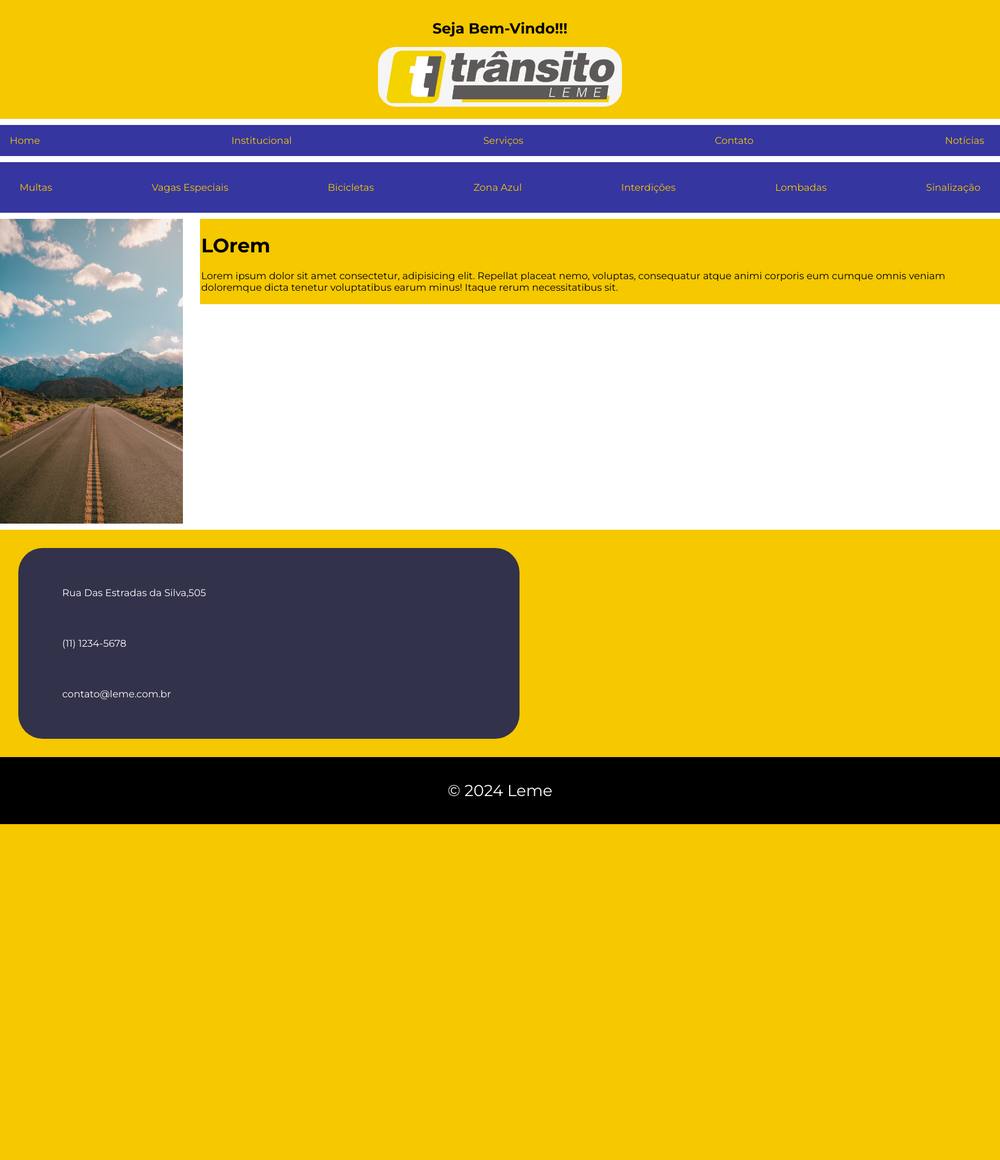
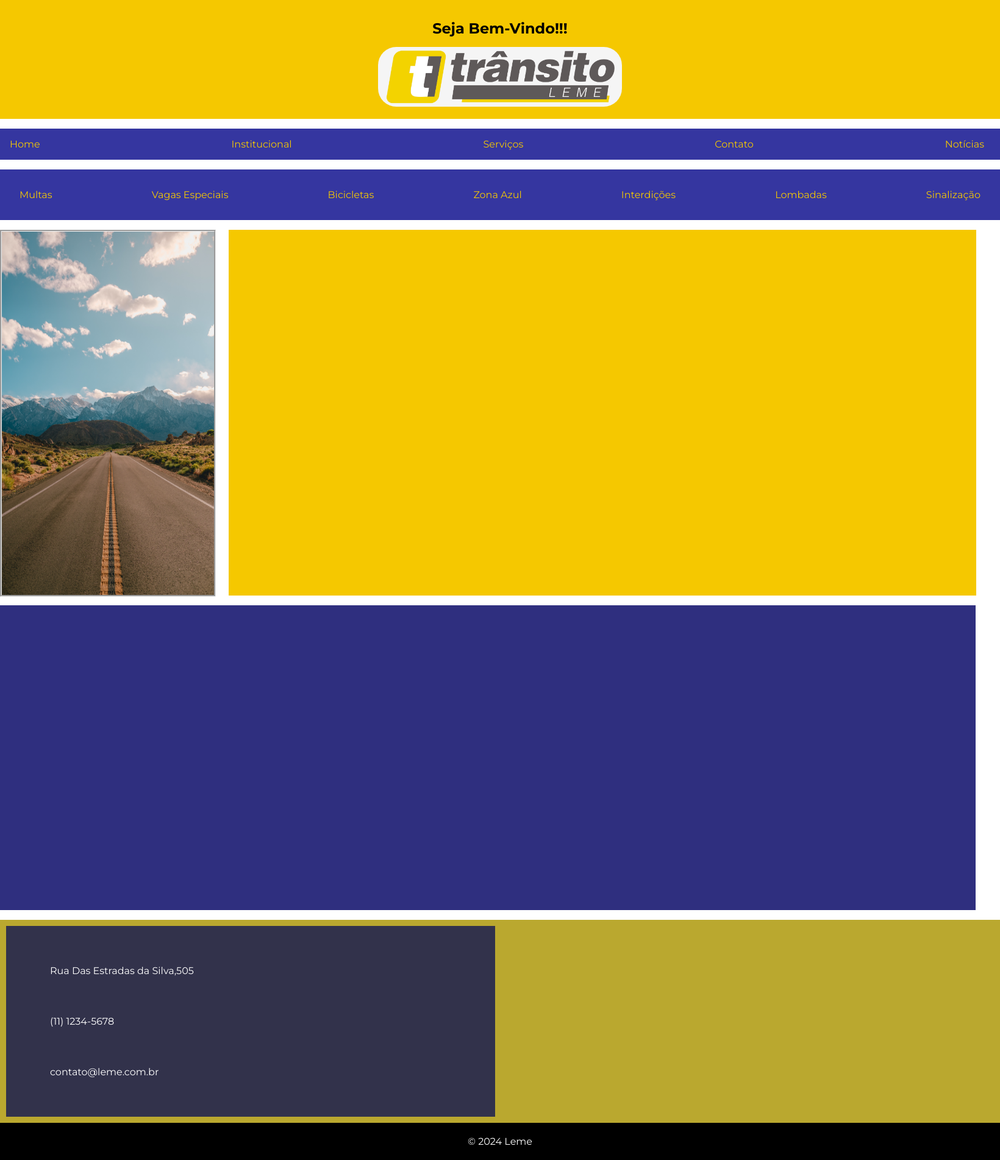
Before and after one commit to Malihgno616/portfolio-transito, a PHP site: page / in a window 1640 px wide. Shown: the whole page at 61% size. Before the commit the page ends 1352 px from the top, so only its background shows below. Run offline with PHP 8.4, Linux system fonts and the light colour scheme.

Commit message:
Add: Sections

```diff
--- a/index.html
+++ b/index.html
@@ -44,17 +44,19 @@
       </div>
     </nav>
 
-    <aside>
-      <div class="img-esquerda">
-      </div>
-    </aside>
+    <main>
+      <aside>
+        <div class="img-esquerda">
+        </div>
+      </aside>
+      <section class="sec1">
+        <p></p>
+      </section>
+      <section class="sec2">
+        <p></p>
+      </section>
+    </main>
 
-    <main class="borda-direita">
-      <div >
-        <h1>LOrem</h1>
-        <p>Lorem ipsum dolor sit amet consectetur, adipisicing elit. Repellat placeat nemo, voluptas, consequatur atque animi corporis eum cumque omnis veniam doloremque dicta tenetur voluptatibus earum minus! Itaque rerum necessitatibus sit.</p>
-      </div>
-    </main>
 
     <footer class="rodape">
       <div>
--- a/style.css
+++ b/style.css
@@ -52,7 +52,7 @@ body {
   background-color: #3536A0;
   padding: 1rem;
   text-align: center;
-  margin-top: 10px;
+  margin-top: 1rem;
 
 }
 
@@ -93,7 +93,7 @@ body {
   background-color: #3536A0;
   padding: 2rem;
   text-align: center;
-  margin-top: 10px;
+  margin-top: 1rem;
 }
 
 .menu2 ul {
@@ -120,7 +120,6 @@ body {
   border-radius: 20px;
 }
 
-
 /*Linhas para tornar o menu responsivo*/
 @media (max-width: 768px){
   .menu2 ul {
@@ -133,37 +132,46 @@ body {
 }
 
 .img-esquerda {
-  margin-top: 10px ;
+  margin-top: 1rem ;
   padding-right: 300px;
   padding-bottom: 500px;
   margin-right: 1500px;
+  width: 3rem;
+  height: 6rem;
   background-image: url("/images/estradavert.png");
   background-size: 100% 100%;
-  justify-content: center;
-
+  border-style: groove;
 }
 
-.borda-direita {
-  margin-left: 20%;
-  margin-top: -500px;
-  margin-bottom: 200px;
-  border: 2px solid #F5C800 ;
+.sec1 {
   background-color: #F5C800;
+  width: 76.6rem;
+  height: 600px;
+  margin-top: -618px;
+  margin-left: 375px;
+}
+
+.sec2 {
+  background-color: #2F2F7F;
+  width: 100rem;
+  height: 500px;
+  margin-top: 1rem;
+  margin-left: 0;
 }
 
 .rodape {
-  background-color:#F5C800;
-  padding: 30px;
-  margin-top: 370px;
-
+  margin-top: 1rem;
+  background-color:#BAA82F;
+  padding: 10px;
+  display: grid;
+  grid-template-columns: repeat(2, 1fr);
+  gap: 1rem;
 }
 
 .rodape div {
   text-align: left;
   background-color: #32324B;
   padding: 1em;
-  width: 50%;
-  border-radius: 40px;
 }
 
 .rodape ul li {
@@ -182,11 +190,11 @@ body {
 }
 
 .copy {
-  font-size: 26px;
+  font-size: 16px;
   text-align: center;
   color: white;
   background-color: black;
-  padding: 0.5em;
+  padding: 5px;
 }
 
 /* media queries */
```
